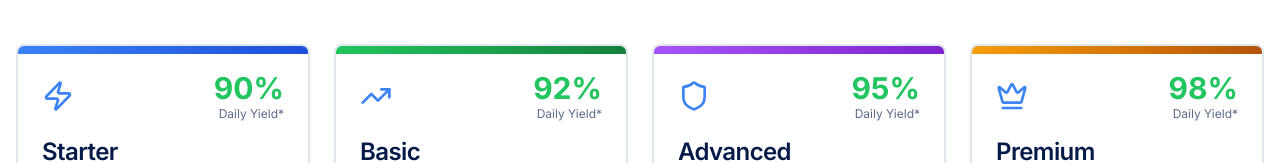
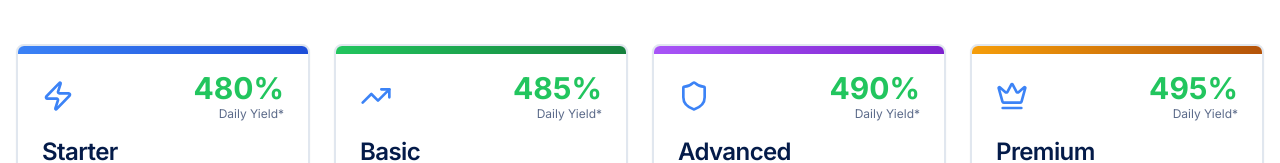
Before and after one commit to agent-support/elite-fin-ai-hub, a React (Vite) app: page /investment-plans in a window 1280 px wide. Shown: the part 453-616 px from the top of the page. Built offline with nearby package versions, Linux system fonts and the light colour scheme; sample sign-in values are in the browser's storage; the HTML template or start-up script is replaced by a standard one.

Commit message:
Update investment plan yields

```diff
--- a/src/pages/InvestmentPlans.tsx
+++ b/src/pages/InvestmentPlans.tsx
@@ -15,7 +15,7 @@ const plans = [
     icon: Zap,
     minInvestment: 200,
     maxInvestment: 999,
-    dailyYield: "90%",
+    dailyYield: "480%",
     features: [
       "Basic trading signals",
       "Email support",
@@ -29,7 +29,7 @@ const plans = [
     icon: TrendingUp,
     minInvestment: 1000,
     maxInvestment: 4999,
-    dailyYield: "92%",
+    dailyYield: "485%",
     features: [
       "Enhanced trading tools",
       "Priority email support",
@@ -44,7 +44,7 @@ const plans = [
     icon: Shield,
     minInvestment: 5000,
     maxInvestment: 19999,
-    dailyYield: "95%",
+    dailyYield: "490%",
     features: [
       "Priority support 24/7",
       "AI-powered insights",
@@ -60,7 +60,7 @@ const plans = [
     icon: Crown,
     minInvestment: 20000,
     maxInvestment: null,
-    dailyYield: "98%",
+    dailyYield: "495%",
     features: [
       "VIP dedicated manager",
       "Custom trading strategies",
```
